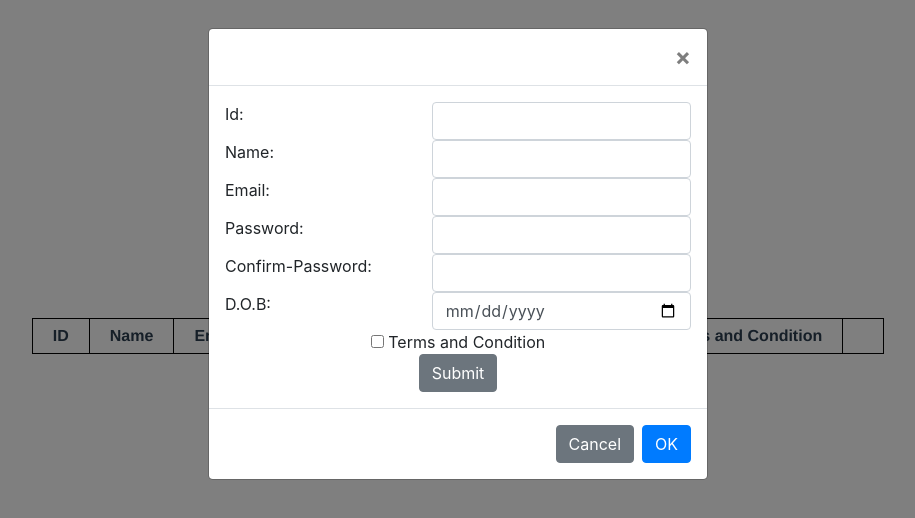
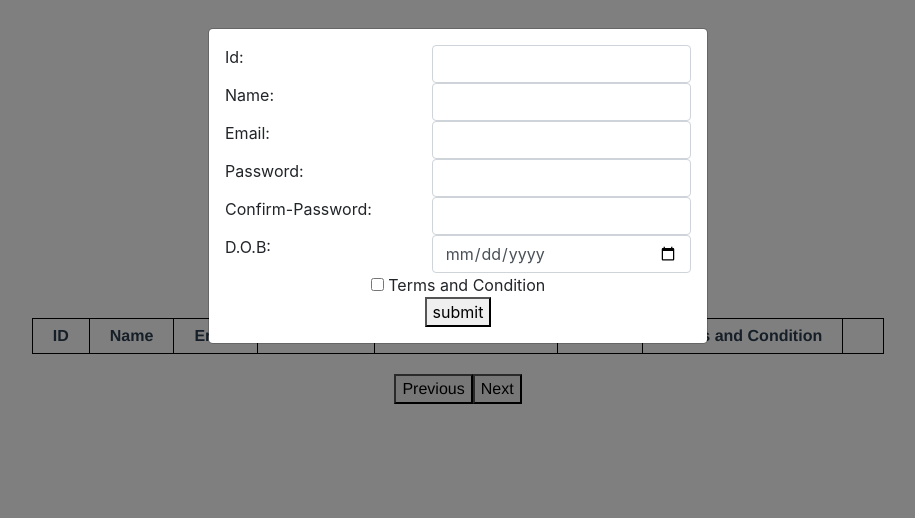
Before and after one commit to Aditiexcellence/vue, a Vue app: page / in a window 1280 px wide. Both pictures are taken after a click on the button "Login form". Shown: the top 518 px of the page, without its empty margins (182-1097 px from the left). Built offline with nearby package versions, Linux system fonts and the light colour scheme.

Commit message:
assignment

```diff
--- a/src/App.vue
+++ b/src/App.vue
@@ -1,19 +1,16 @@
 <template>
   <div id="app">
     <img alt="Vue logo" src="./assets/logo.png">
-    <Display/>
+    <Tables/>
   </div>
 </template>
 
 <script>
-import Display from "./components/form.vue";
-import BootstrapVue from 'bootstrap-vue';
-import Vue from 'vue';
-Vue.use(BootstrapVue)
+import Tables from "./components/table.vue";
 export default {
   name: "app",
   components: {
-    Display
+    Tables
   }
 };
 </script>
--- a/src/components/form.vue
+++ b/src/components/form.vue
@@ -29,12 +29,12 @@
           <b-col lg="5">Password:</b-col>
           <b-col lg="7">
             <b-form-input
+              v-validate="'required'"
+              name="password"
               type="password"
+              class="form-control"
               v-model="newElement.password"
-              data-vv-name="password"
-              v-validate
-              name="password"
-              data-vv-rules="required|min:5"
+              ref="password"
             />
           </b-col>
         </b-row>
@@ -42,12 +42,12 @@
           <b-col lg="5">Confirm-Password:</b-col>
           <b-col lg="7">
             <b-form-input
+              v-validate="'required|confirmed:password'"
+              name="confirm-password"
               type="password"
+              class="form-control"
               v-model="newElement.confirmpassword"
-              data-vv-name="confirm-password"
-              v-validate
-              name="password"
-              data-vv-rules="confirmed:password"
+              data-vv-as="password"
             />
             {{errors.first('confirm-password')}}
           </b-col>
@@ -173,7 +173,8 @@ export default {
               dob: "",
               checked: ""
             };
-          } else {
+          }
+           else {
             this.store.push(this.newElement);
             this.newElement = {
               id: "",
--- /dev/null
+++ b/src/components/record.vue
@@ -0,0 +1,172 @@
+<template>
+  <div>
+    <b-button @click="modalShow=!modalShow">Login form</b-button>
+    <b-modal v-model="modalShow" hide-footer hide-header ref="myModalRef">
+      <b-form @submit.prevent>
+        <b-row>
+          <b-col lg="5">Id:</b-col>
+          <b-col lg="7">
+            <b-form-input type="number" min="0" v-model="newElement.id"/>
+          </b-col>
+        </b-row>
+        <b-row>
+          <b-col lg="5">Name:</b-col>
+          <b-col lg="7">
+            <b-form-input type="text" v-model="newElement.name"/>
+          </b-col>
+        </b-row>
+        <b-row>
+          <b-col lg="5">Email:</b-col>
+          <b-col lg="7">
+            <b-form-input
+              type="email"
+              v-model="newElement.email"
+              class="['input-group', isEmailValid()]"
+            />
+          </b-col>
+        </b-row>
+        <b-row>
+          <b-col lg="5">Password:</b-col>
+          <b-col lg="7">
+            <b-form-input
+              v-validate="'required'"
+              name="password"
+              type="password"
+              class="form-control"
+              v-model="newElement.password"
+              ref="password"
+            />
+          </b-col>
+        </b-row>
+        <b-row>
+          <b-col lg="5">Confirm-Password:</b-col>
+          <b-col lg="7">
+            <b-form-input
+              v-validate="'required|confirmed:password'"
+              name="confirm-password"
+              type="password"
+              class="form-control"
+              v-model="newElement.confirmpassword"
+              data-vv-as="password"
+            />
+            {{errors.first('confirm-password')}}
+          </b-col>
+        </b-row>
+        <b-row>
+          <b-col lg="5">D.O.B:</b-col>
+          <b-col lg="7">
+            <b-form-input type="date" v-model="newElement.dob"/>
+          </b-col>
+        </b-row>
+        <center>
+          <input type="checkbox" v-model="newElement.checked">
+          Terms and Condition
+        </center>
+        <center>
+          <button type="button" v-on:click="addUser" @click="hideModal">submit</button>
+        </center>
+      </b-form>
+    </b-modal>
+  </div>
+</template>
+
+<script>
+export default {
+  name: "Records",
+  data: function() {
+    return {
+      modalShow: false,
+      newElement: {
+        id: "",
+        email: "",
+        name: "",
+        dob: "",
+        password: "",
+        confirmpassword: "",
+        checked: ""
+      },
+      reg: /^(([^<>()\[\]\\.,;:\s@"]+(\.[^<>()\[\]\\.,;:\s@"]+)*)|(".+"))@((\[[0-9]{1,3}\.[0-9]{1,3}\.[0-9]{1,3}\.[0-9]{1,3}\])|(([a-zA-Z\-0-9]+\.)+[a-zA-Z]{2,}))$/
+    };
+  },
+  props: {
+    editRow: {
+      type: Object,
+      required: true
+    },
+    store: {
+      type: Array
+    }
+  },
+  methods: {
+    isEmailValid: function() {
+      return this.newElement.email == ""
+        ? ""
+        : this.reg.test(this.newElement.email)
+        ? "has-success"
+        : "has-error";
+    },
+    show() {
+      this.modalShow = true;
+      var row = this.$props.editRow;
+      this.newElement.id = row.id;
+      this.newElement.name = row.name;
+      this.newElement.email = row.email;
+      this.newElement.password = row.password;
+      this.newElement.confirmpassword = row.confirmpassword;
+      this.newElement.dob = row.dob;
+      this.newElement.checked = row.checked;
+    },
+    hideModal() {
+      this.$refs.myModalRef.hide();
+    },
+    addUser: function() {
+      if (this.$props.store.length) {
+        for (var i in this.$props.store) {
+          if (this.store[i].id == this.newElement.id) {
+            this.store[i].name = this.newElement.name;
+            this.store[i].email = this.newElement.email;
+            this.store[i].password = this.newElement.password;
+            this.store[i].confirmpassword = this.newElement.confirmpassword;
+            this.store[i].dob = this.newElement.dob;
+            this.store[i].checked = this.newElement.checked;
+            this.newElement = {
+              id: "",
+              name: "",
+              email: "",
+              password: "",
+              confirmpass: "",
+              dob: "",
+              checked: ""
+            };
+          } else {
+            this.$emit("submit-item", this.newElement);
+            this.newElement = {
+              id: "",
+              name: "",
+              email: "",
+              password: "",
+              confirmpassword: "",
+              dob: "",
+              checked: ""
+            };
+          }
+        }
+      } else {
+        this.$emit("submit-item", this.newElement);
+        this.newElement = {
+          id: "",
+          name: "",
+          email: "",
+          password: "",
+          confirmpassword: "",
+          dob: "",
+          checked: ""
+        };
+      }
+    }
+  }
+};
+</script>
+
+<style>
+</style>
--- /dev/null
+++ b/src/components/table.vue
@@ -0,0 +1,141 @@
+<template>
+  <div>
+    <Records @submit-item="submitItem" :editRow="editRow" :store="store" ref="modelShow"/>
+    <table>
+      <thead>
+        <tr>
+          <th>ID</th>
+          <th>Name</th>
+          <th>Email</th>
+          <th>Password</th>
+          <th>Confirm-Password</th>
+          <th @click="sort('dob')">D.O.B</th>
+          <th>Terms and Condition</th>
+          <th colspan="2"></th>
+        </tr>
+      </thead>
+      <tbody>
+        <tr v-for="(value,index) in sortedStore" v-bind:key="index">
+          <td>{{value.id}}</td>
+          <td>{{value.name}}</td>
+          <td>{{value.email}}</td>
+          <td>{{value.password}}</td>
+          <td>{{value.confirmpassword}}</td>
+          <td>{{value.dob}}</td>
+          <td>{{value.checked}}</td>
+          <td>
+            <a href="#" v-on:click="deleteItem(index)">Delete</a>
+          </td>
+          <td>
+            <a href="#" v-on:click="editItem(value, index)">Edit</a>
+          </td>
+        </tr>
+      </tbody>
+    </table>
+    <p>
+      <button @click="prevPage">Previous</button>
+      <button @click="nextPage">Next</button>
+    </p>
+  </div>
+</template>
+
+<script>
+import Records from "./record";
+export default {
+  name: "Tables",
+  components: {
+    Records
+  },
+  data: function() {
+    return {
+      store: [],
+      pageSize: 5,
+      currentPage: 1,
+      currentSort: "name",
+      currentSortDir: "asc",
+      editRow: {
+        id: "",
+        email: "",
+        name: "",
+        dob: "",
+        password: "",
+        confirmpassword: "",
+        checked: ""
+      },
+      value: {
+        id: "",
+        email: "",
+        name: "",
+        dob: "",
+        password: "",
+        confirmpassword: "",
+        checked: ""
+      }
+    };
+  },
+  methods: {
+    submitItem(value) {
+      this.store.push(value);
+    },
+    deleteItem: function(index) {
+      this.store.splice(index, 1);
+      this.newElement = "";
+    },
+    sort: function(s) {
+      if (s === this.currentSort) {
+        this.currentSortDir = this.currentSortDir === "asc" ? "desc" : "asc";
+      }
+      this.currentSort = s;
+    },
+    editItem(dataToEdit, index) {
+      this.editRow.id = dataToEdit.id;
+      this.editRow.name = dataToEdit.name;
+      this.editRow.email = dataToEdit.email;
+      this.editRow.password = dataToEdit.password;
+      this.editRow.confirmpassword = dataToEdit.confirmpassword;
+      this.editRow.dob = dataToEdit.dob;
+      this.editRow.checked = dataToEdit.checked;
+      this.$refs.modelShow.show();
+    },
+    nextPage: function() {
+      if (this.currentPage * this.pageSize < this.store.length)
+        this.currentPage++;
+    },
+    prevPage: function() {
+      if (this.currentPage > 1) this.currentPage--;
+    }
+  },
+  computed: {
+    sortedStore: function() {
+      /* eslint-disable */
+      return this.store
+        .sort((a, b) => {
+          let modifier = 1;
+          if (this.currentSortDir === "desc") modifier = -1;
+          if (a[this.currentSort] < b[this.currentSort]) return -1 * modifier;
+          if (a[this.currentSort] > b[this.currentSort]) return 1 * modifier;
+          return 0;
+        })
+        .filter((row, index) => {
+          let start = (this.currentPage - 1) * this.pageSize;
+          let end = this.currentPage * this.pageSize;
+          if (index >= start && index < end) return true;
+        });
+    }
+  }
+};
+</script>
+
+<style>
+table,
+th,
+td {
+  border: 1px solid black;
+  padding-left: 20px;
+  padding-right: 20px;
+  padding-top: 5px;
+  padding-bottom: 5px;
+  border-collapse: collapse;
+  margin: 20px auto;
+}
+</style>
--- a/src/main.js
+++ b/src/main.js
@@ -4,6 +4,8 @@ import Vuelidate from "vuelidate"
 import 'bootstrap/dist/css/bootstrap.css'
 import 'bootstrap-vue/dist/bootstrap-vue.css'
 import VeeValidate from 'vee-validate';
+import BootstrapVue from 'bootstrap-vue';
+Vue.use(BootstrapVue)
 Vue.use(VeeValidate);
 
 Vue.config.productionTip = false;
```
